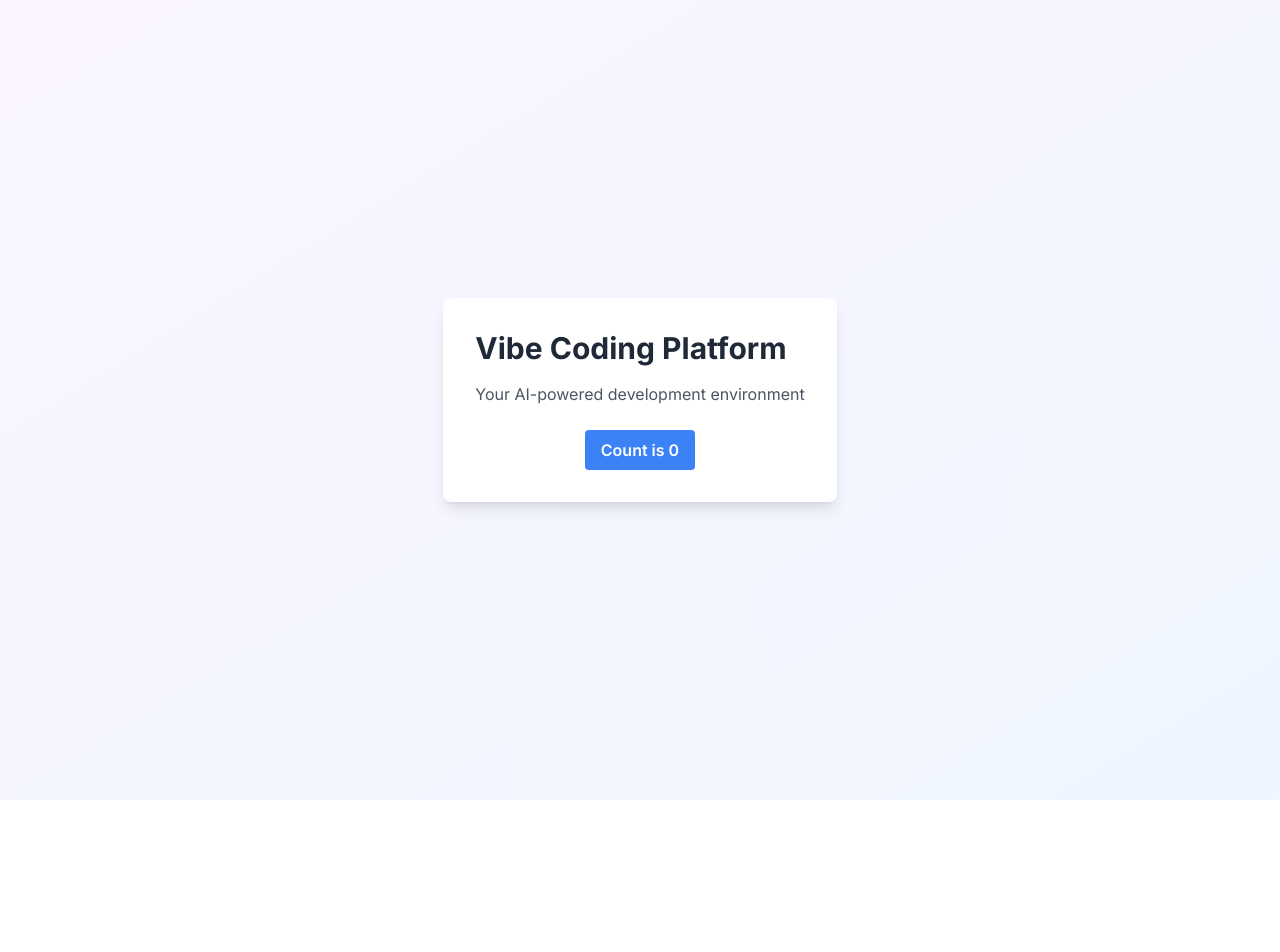
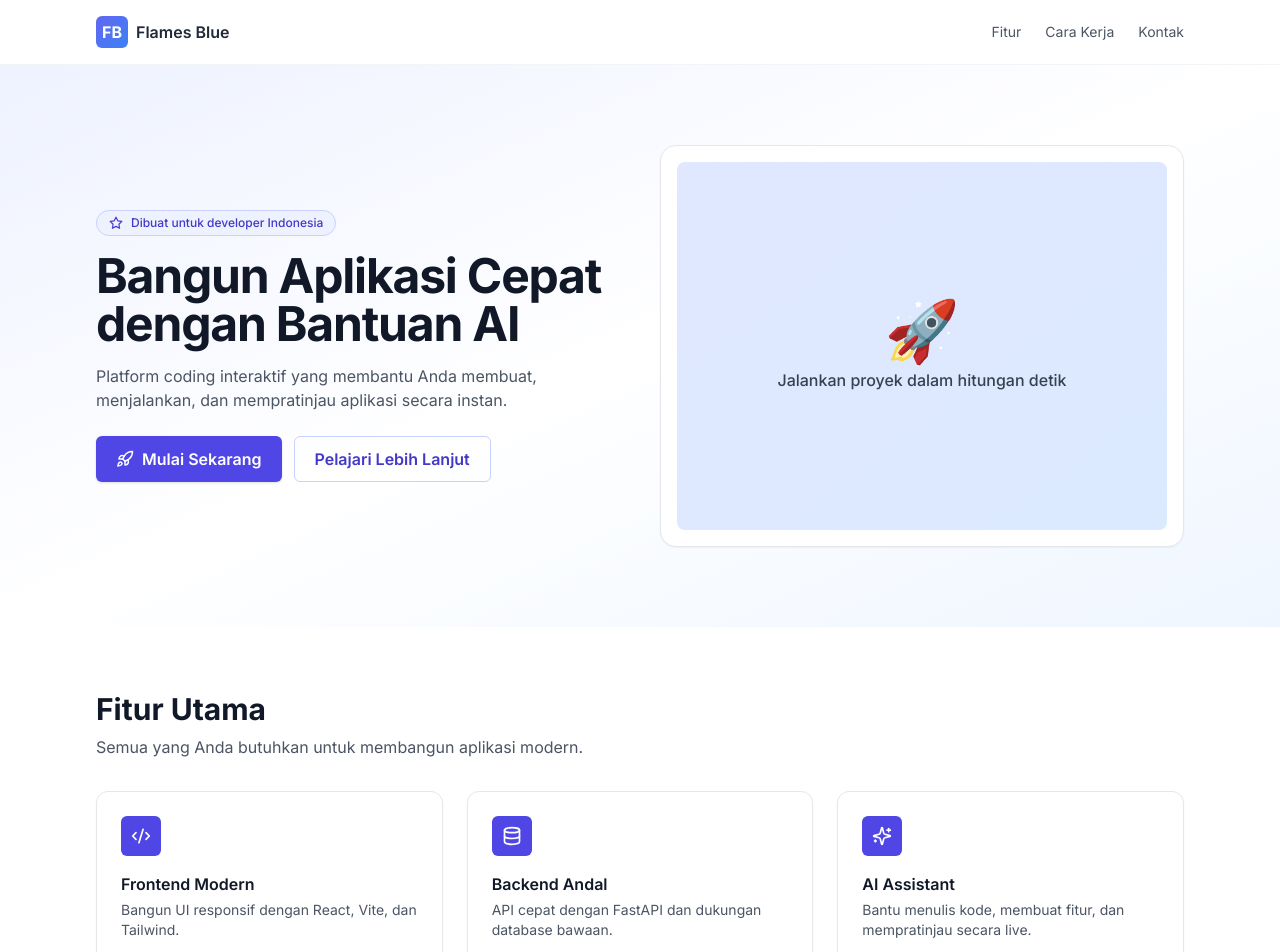
Before and after one commit to flamesuserresource3/frontend-repo_a08mq8xn_07cla0, a React (Vite) app: page / in a window 1280 px wide. Shown: the top 952 px of the page. Before the commit the page ends 800 px from the top, so only its background shows below. Built offline with nearby package versions, Linux system fonts and the light colour scheme; a web font is replaced by a local one.

Commit message:
Update project prj_a08mq8xn - 2025-11-06T02:33:51.934Z

```diff
--- a/src/App.jsx
+++ b/src/App.jsx
@@ -1,28 +1,19 @@
-import { useState } from 'react'
+import Navbar from './components/Navbar';
+import Hero from './components/Hero';
+import Features from './components/Features';
+import Footer from './components/Footer';
 
 function App() {
-  const [count, setCount] = useState(0)
-
   return (
-    <div className="min-h-screen bg-gradient-to-br from-purple-50 to-blue-50 flex items-center justify-center">
-      <div className="bg-white p-8 rounded-lg shadow-lg">
-        <h1 className="text-3xl font-bold text-gray-800 mb-4">
-          Vibe Coding Platform
-        </h1>
-        <p className="text-gray-600 mb-6">
-          Your AI-powered development environment
-        </p>
-        <div className="text-center">
-          <button
-            onClick={() => setCount(count + 1)}
-            className="bg-blue-500 hover:bg-blue-600 text-white font-semibold py-2 px-4 rounded"
-          >
-            Count is {count}
-          </button>
-        </div>
-      </div>
+    <div className="min-h-screen flex flex-col bg-white text-gray-900">
+      <Navbar />
+      <main className="flex-1">
+        <Hero />
+        <Features />
+      </main>
+      <Footer />
     </div>
-  )
+  );
 }
 
-export default App
+export default App;
--- /dev/null
+++ b/src/components/Features.jsx
@@ -0,0 +1,43 @@
+import { Code2, Database, Sparkles } from 'lucide-react';
+
+const features = [
+  {
+    icon: Code2,
+    title: 'Frontend Modern',
+    desc: 'Bangun UI responsif dengan React, Vite, dan Tailwind.',
+  },
+  {
+    icon: Database,
+    title: 'Backend Andal',
+    desc: 'API cepat dengan FastAPI dan dukungan database bawaan.',
+  },
+  {
+    icon: Sparkles,
+    title: 'AI Assistant',
+    desc: 'Bantu menulis kode, membuat fitur, dan mempratinjau secara live.',
+  },
+];
+
+function Features() {
+  return (
+    <section id="fitur" className="py-16">
+      <div className="mx-auto max-w-6xl px-4 sm:px-6 lg:px-8">
+        <h2 className="text-2xl md:text-3xl font-bold text-gray-900">Fitur Utama</h2>
+        <p className="mt-2 text-gray-600">Semua yang Anda butuhkan untuk membangun aplikasi modern.</p>
+        <div className="mt-8 grid gap-6 sm:grid-cols-2 md:grid-cols-3">
+          {features.map((f) => (
+            <div key={f.title} className="rounded-xl border border-gray-200 bg-white p-6 shadow-sm hover:shadow-md transition-shadow">
+              <div className="h-10 w-10 rounded-md bg-indigo-600 text-white flex items-center justify-center">
+                <f.icon size={20} />
+              </div>
+              <h3 className="mt-4 font-semibold text-gray-900">{f.title}</h3>
+              <p className="mt-1 text-gray-600 text-sm">{f.desc}</p>
+            </div>
+          ))}
+        </div>
+      </div>
+    </section>
+  );
+}
+
+export default Features;
--- /dev/null
+++ b/src/components/Footer.jsx
@@ -0,0 +1,19 @@
+function Footer() {
+  return (
+    <footer id="kontak" className="mt-20 border-t border-gray-200">
+      <div className="mx-auto max-w-6xl px-4 sm:px-6 lg:px-8 py-10">
+        <div className="flex flex-col md:flex-row items-center justify-between gap-4 text-sm text-gray-600">
+          <p>
+            © {new Date().getFullYear()} Flames Blue. Dibuat dengan ❤️ untuk komunitas developer Indonesia.
+          </p>
+          <div className="flex items-center gap-4">
+            <a href="#" className="hover:text-gray-900">Kebijakan Privasi</a>
+            <a href="#" className="hover:text-gray-900">Syarat & Ketentuan</a>
+          </div>
+        </div>
+      </div>
+    </footer>
+  );
+}
+
+export default Footer;
--- /dev/null
+++ b/src/components/Hero.jsx
@@ -0,0 +1,44 @@
+import { Rocket, Star } from 'lucide-react';
+
+function Hero() {
+  return (
+    <section className="relative">
+      <div className="absolute inset-0 bg-gradient-to-br from-indigo-50 via-white to-blue-50" />
+      <div className="relative mx-auto max-w-6xl px-4 sm:px-6 lg:px-8 py-20">
+        <div className="grid md:grid-cols-2 gap-10 items-center">
+          <div>
+            <div className="inline-flex items-center gap-2 rounded-full border border-indigo-200 bg-indigo-50 px-3 py-1 text-indigo-700 text-xs font-medium">
+              <Star size={14} /> Dibuat untuk developer Indonesia
+            </div>
+            <h1 className="mt-4 text-4xl md:text-5xl font-extrabold tracking-tight text-gray-900">
+              Bangun Aplikasi Cepat dengan Bantuan AI
+            </h1>
+            <p className="mt-4 text-gray-600">
+              Platform coding interaktif yang membantu Anda membuat, menjalankan, dan mempratinjau aplikasi secara instan.
+            </p>
+            <div className="mt-6 flex flex-wrap gap-3">
+              <a href="#fitur" className="inline-flex items-center gap-2 rounded-md bg-indigo-600 px-5 py-2.5 text-white font-semibold shadow hover:bg-indigo-700">
+                <Rocket size={18} /> Mulai Sekarang
+              </a>
+              <a href="#cara-kerja" className="inline-flex rounded-md px-5 py-2.5 font-semibold text-indigo-700 border border-indigo-200 hover:bg-indigo-50">
+                Pelajari Lebih Lanjut
+              </a>
+            </div>
+          </div>
+          <div>
+            <div className="relative rounded-2xl border border-gray-200 bg-white p-4 shadow-sm">
+              <div className="aspect-[4/3] w-full rounded-lg bg-gradient-to-br from-indigo-100 to-blue-100 flex items-center justify-center">
+                <div className="text-center">
+                  <span className="text-6xl">🚀</span>
+                  <p className="mt-2 text-gray-700 font-medium">Jalankan proyek dalam hitungan detik</p>
+                </div>
+              </div>
+            </div>
+          </div>
+        </div>
+      </div>
+    </section>
+  );
+}
+
+export default Hero;
--- /dev/null
+++ b/src/components/Navbar.jsx
@@ -0,0 +1,24 @@
+import { Menu } from 'lucide-react';
+
+function Navbar() {
+  return (
+    <header className="sticky top-0 z-20 w-full backdrop-blur supports-[backdrop-filter]:bg-white/60 bg-white/80 border-b border-gray-100">
+      <div className="mx-auto max-w-6xl px-4 sm:px-6 lg:px-8 h-16 flex items-center justify-between">
+        <div className="flex items-center gap-2">
+          <span className="inline-flex h-8 w-8 items-center justify-center rounded-md bg-gradient-to-br from-indigo-500 to-blue-500 text-white font-bold">FB</span>
+          <span className="font-semibold text-gray-800">Flames Blue</span>
+        </div>
+        <nav className="hidden md:flex items-center gap-6 text-sm text-gray-600">
+          <a href="#fitur" className="hover:text-gray-900">Fitur</a>
+          <a href="#cara-kerja" className="hover:text-gray-900">Cara Kerja</a>
+          <a href="#kontak" className="hover:text-gray-900">Kontak</a>
+        </nav>
+        <button className="md:hidden inline-flex items-center justify-center h-10 w-10 rounded-md hover:bg-gray-100 text-gray-700" aria-label="Buka menu">
+          <Menu size={20} />
+        </button>
+      </div>
+    </header>
+  );
+}
+
+export default Navbar;
```
Also changed, not shown: 2 other files (tests, documents, lock files or other folders).
